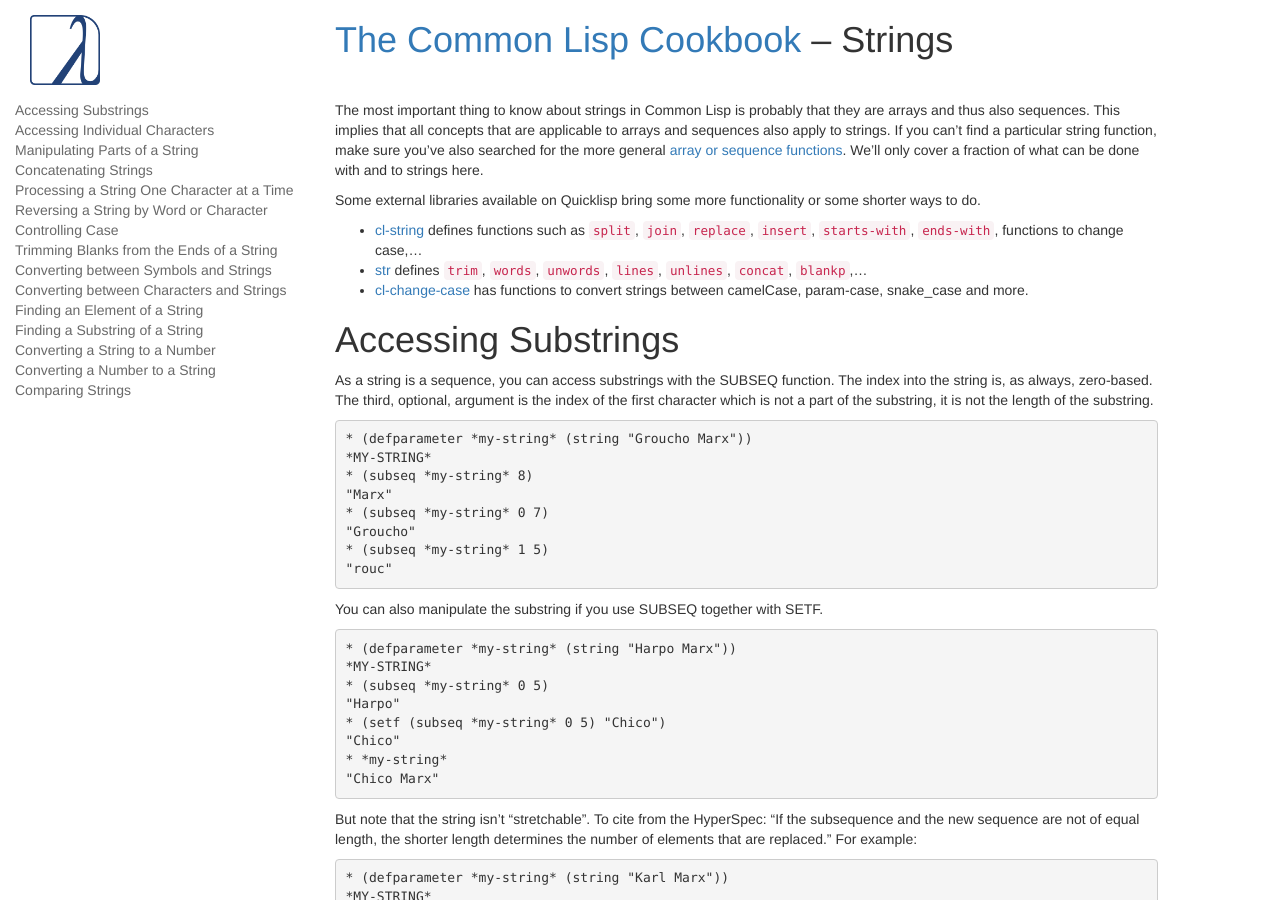
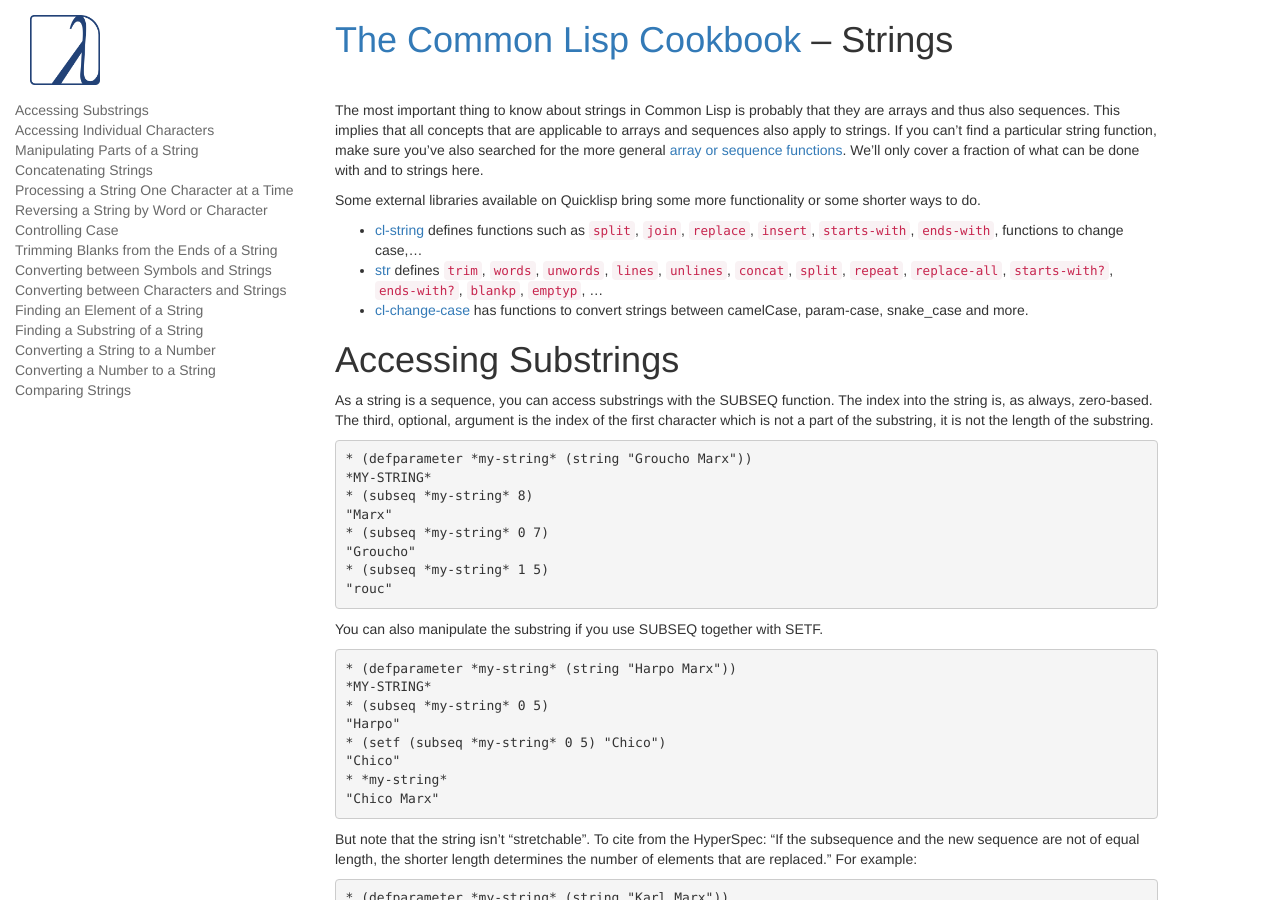
Before and after one commit to LispCookbook/cl-cookbook, a Jekyll site: the page built from strings.md, in a window 1280 px wide and 900 px high. Built offline with Jekyll 4.4.1, drawn with Linux system fonts in a browser that asks for light colours.

Commit message:
"str" defines new verbs (ends-with?, starts-with?)
in the last Quicklisp update.

```diff
--- a/strings.md
+++ b/strings.md
@@ -16,7 +16,8 @@
   defines functions such as `split`, `join`, `replace`, `insert`,
   `starts-with`, `ends-with`, functions to change case,…
 - [str](https://github.com/vindarel/cl-str) defines `trim`, `words`,
-  `unwords`, `lines`, `unlines`, `concat`, `blankp`,…
+  `unwords`, `lines`, `unlines`, `concat`, `split`, `repeat`,
+  `replace-all`, `starts-with?`, `ends-with?`, `blankp`, `emptyp`, …
 - [cl-change-case](https://github.com/rudolfochrist/cl-change-case)
   has functions to convert strings between camelCase, param-case,
   snake_case and more.
```
